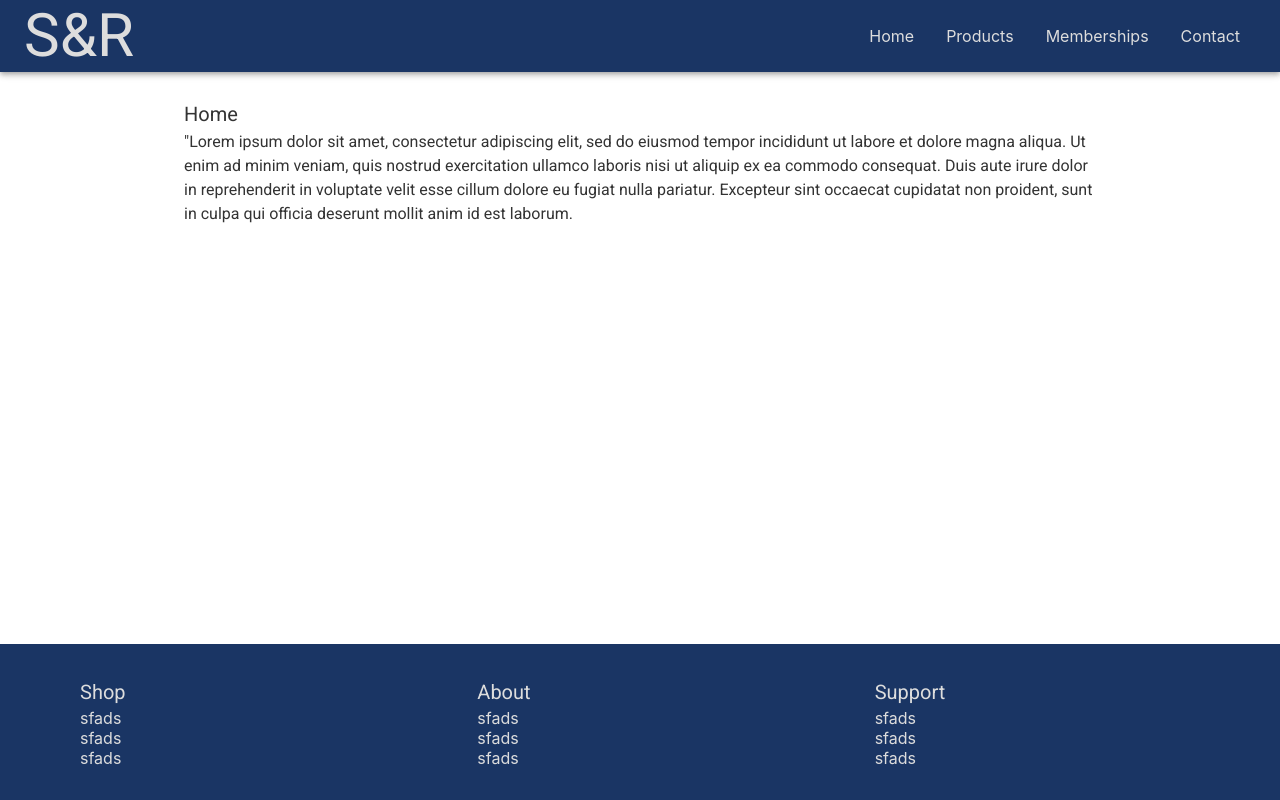
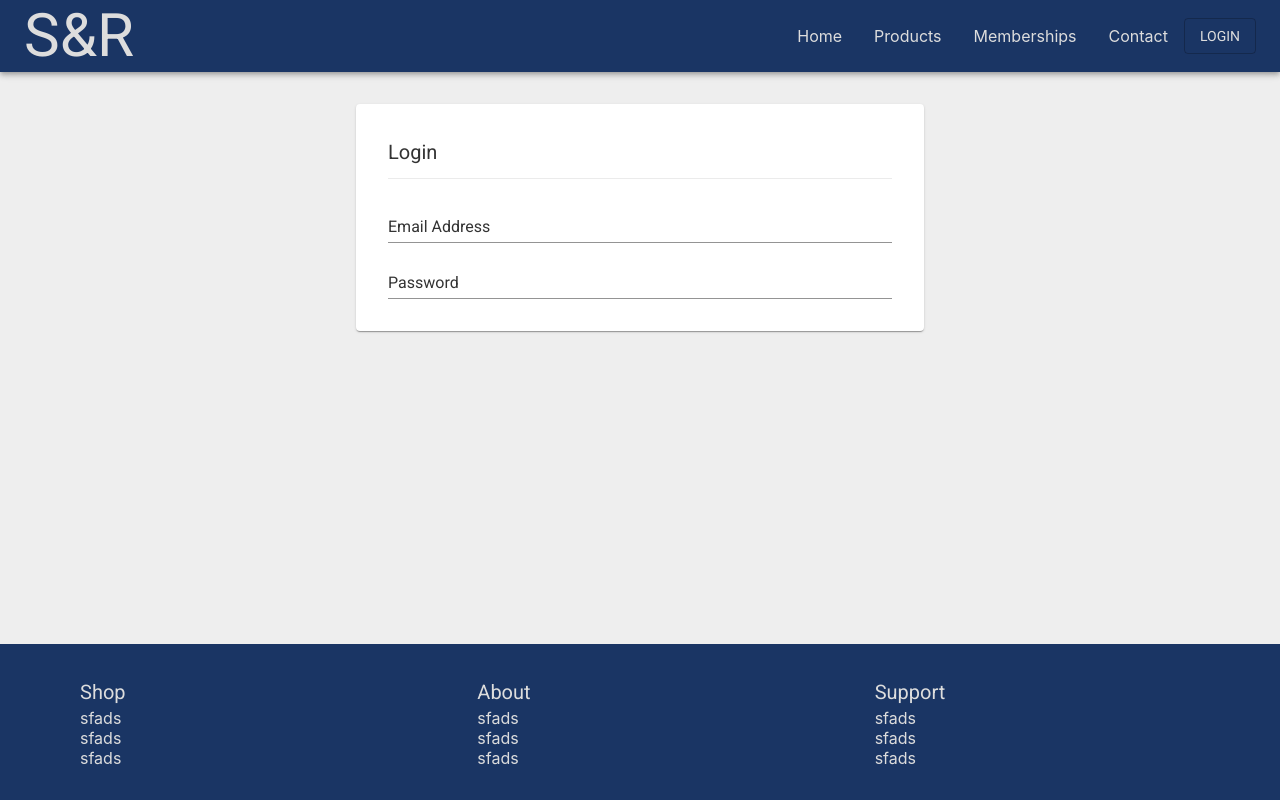
Before and after one commit to Clavinerise/shop-frontend, a React (Create React App) app: page /login in a window 1280 px wide. Built offline with nearby package versions, Linux system fonts and the light colour scheme.

Commit message:
update product page and login page

```diff
--- a/src/App.js
+++ b/src/App.js
@@ -6,6 +6,7 @@ import Contact from './contact-view/contact-page';
 import MembershipsPage from './membership-view/membership-page';
 import Home from './home-view/homepage';
 import Products from './product-view/product-route';
+import Login from './common/login';
 import {
   BrowserRouter as Router,
   Switch,
@@ -23,6 +24,7 @@ function App() {
               <Route path="/memberships" component={MembershipsPage}></Route>
               <Route path="/contact" component={Contact}></Route>
               <Route path="/products" component={Products}></Route>
+              <Route path="/login" component={Login}></Route>
               <Route path="/" component={Home}></Route>
           </Switch>
         </div>
--- a/src/common/header.js
+++ b/src/common/header.js
@@ -1,7 +1,8 @@
 import React from 'react';
-import { NavLink } from 'react-router-dom';
+import { NavLink, Link } from 'react-router-dom';
 import { AppBar, Typography, Toolbar, Button } from "@material-ui/core";
 import { makeStyles } from '@material-ui/core/styles';
+import res from '../resource.json';
 
 const useStyles = makeStyles(theme => ({
   root: {
@@ -28,16 +29,6 @@ const useStyles = makeStyles(theme => ({
 export default function Header() {
   const classes = useStyles();
   return (
-    // <header className="topnav">
-    //   <h1 className="nav-title">SnR Shopping</h1>
-    //   <div className="topnav-right">
-        // <ul>
-        //     <li><NavLink to="/" exact activeClassName="active">Home</NavLink></li>
-        //     <li><NavLink to="/about" exact activeClassName="active">About</NavLink></li>
-        //     <li><NavLink to="/contact" exact activeClassName="active">Contact</NavLink></li>
-        // </ul>
-    //   </div>
-    // </header>
     <div className={classes.root}>
       <AppBar position='static'>
         <Toolbar>
@@ -47,20 +38,17 @@ export default function Header() {
           <Typography variant='h2' color='textPrimary' className={classes.title}>
             S&R
           </Typography>
-          {/* <div className={classes.topnavRight}>
-            <ul>
-                <li><NavLink variant='h1' to="/" exact activeClassName="active">Home</NavLink></li>
-                <li><NavLink to="/about" exact activeClassName="active">About</NavLink></li>
-                <li><NavLink to="/contact" exact activeClassName="active">Contact</NavLink></li>
-            </ul>
-          </div> */}
+
           <div className={classes.topnavRight}>
-            <NavLink className={classes.links} exact activeClassName={classes.active} to="/">Home</NavLink>
-            <NavLink className={classes.links} activeClassName={classes.active} to="/products">Products</NavLink>
-            <NavLink className={classes.links} activeClassName={classes.active} to="/memberships">Memberships</NavLink>
-            <NavLink className={classes.links} activeClassName={classes.active} to="/contact">Contact</NavLink>
+            <NavLink className={classes.links} exact activeClassName={classes.active} to="/">{res.home}</NavLink>
+            <NavLink className={classes.links} activeClassName={classes.active} to="/products">{res.products}</NavLink>
+            <NavLink className={classes.links} activeClassName={classes.active} to="/memberships">{res.memberships}</NavLink>
+            <NavLink className={classes.links} activeClassName={classes.active} to="/contact">{res.contact}</NavLink>
           </div>
-          {/* <Button color='textPrimary'>Login</Button> */}
+
+          <Link to='/login'>
+            <Button variant="outlined" color='textPrimary'>Login</Button>
+          </Link>
         </Toolbar>
       </AppBar>
     </div>
--- /dev/null
+++ b/src/common/login.js
@@ -0,0 +1,72 @@
+import React, { useState, useEffect, useRef } from 'react';
+import { Typography, Grid, IconButton, Divider, Container, Paper, FormControl, Input, InputLabel, FormHelperText } from '@material-ui/core';
+import { makeStyles } from '@material-ui/core/styles';
+import res from '../resource.json';
+
+const useStyles = makeStyles(theme => ({
+  root: {
+    padding: theme.spacing(2),
+  },
+  loginForm: {
+    padding: '2em',
+    '& button': {
+      border: `1px solid ${theme.palette.primary.main}`,
+      borderRadius: '.2em',
+      padding: '.3em',
+      marginTop: '8px'
+    },
+    '& input': {
+      // paddingTop: '1em',
+      color: theme.palette.text.secondary
+    },
+    '& h6': {
+      marginBottom: '.5em',
+    }
+  }
+}));
+
+export default function ProductPage() {
+  const minProductPurchase = 1;
+  const classes = useStyles();
+  const firstRender = useRef(true);
+  const [email, setEmail] = useState();
+  const [password, setPassword] = useState();
+
+  function formValidate(quantity) {
+
+  }
+
+  useEffect(() => {
+    if(firstRender.current) {
+      firstRender.current = false;
+      return;
+    }
+  }, [email, password]);
+
+  return (
+    <Container maxWidth='sm' className={classes.root}>
+      <Paper className={classes.loginForm}>
+        <Typography variant='h6' color='textSecondary'>{res.login}</Typography>
+        {/* <TextField
+          id='email'
+          margin='dense'
+          variant='outlined'
+          fullWidth
+          value={email}
+          onChange={event => setEmail(event.target.value)}
+          /> */}
+        <Divider light />
+        <FormControl fullWidth margin="normal">
+          <InputLabel htmlFor="email">{res.email}</InputLabel>
+          <Input id="email" aria-describedby="my-helper-text" />
+          {/* <FormHelperText id="my-helper-text">We'll never share your email.</FormHelperText> */}
+        </FormControl>
+        <FormControl fullWidth>
+          <InputLabel htmlFor="password">{res.password}</InputLabel>
+          <Input id="password" aria-describedby="my-helper-text" />
+          {/* <FormHelperText id="my-helper-text">We'll never share your password.</FormHelperText> */}
+        </FormControl>
+      </Paper>
+    </Container>
+  );
+}
--- a/src/contact-view/contact-page.js
+++ b/src/contact-view/contact-page.js
@@ -1,6 +1,7 @@
 import React from 'react';
 import { Typography, Container } from '@material-ui/core';
 import { makeStyles } from '@material-ui/core/styles';
+import res from '../resource.json';
 
 const useStyles = makeStyles(theme => ({
   root: {
@@ -21,7 +22,7 @@ export default function ContactPage(props) {
           align='left'
           variant='h6'
           >
-            Contact
+            {res.contact}
         </Typography>
         <Typography
           color='textSecondary'
--- a/src/home-view/homepage.js
+++ b/src/home-view/homepage.js
@@ -1,6 +1,7 @@
 import React from 'react';
 import { Typography, Container } from '@material-ui/core';
 import { makeStyles } from '@material-ui/core/styles';
+import res from '../resource.json';
 
 const useStyles = makeStyles(theme => ({
   root: {
@@ -24,7 +25,7 @@ export default function HomePage(props) {
           align='left'
           variant='h6'
           >
-            Home
+            {res.home}
         </Typography>
         <Typography
           color='textSecondary'
--- a/src/index.css
+++ b/src/index.css
@@ -6,6 +6,7 @@ html, body {
   -webkit-font-smoothing: antialiased;
   -moz-osx-font-smoothing: grayscale;
   height: 100%;
+  background-color: #eee;
   /* border: 3px solid red; */
 }
 
--- a/src/membership-view/membership-page.js
+++ b/src/membership-view/membership-page.js
@@ -1,6 +1,7 @@
 import React from 'react';
 import { Typography, Container } from '@material-ui/core';
 import { makeStyles } from '@material-ui/core/styles';
+import res from '../resource.json';
 
 const useStyles = makeStyles(theme => ({
   root: {
@@ -27,7 +28,7 @@ export default function MembershipsPage(props) {
           align='left'
           variant='h6'
           >
-            Memberships
+            {res.memberships}
         </Typography>
         <Typography
           color='textSecondary'
--- a/src/product-view/product-page.js
+++ b/src/product-view/product-page.js
@@ -1,8 +1,9 @@
-import React, { useState, useEffect } from 'react';
-import { Typography, Grid, IconButton, TextField } from '@material-ui/core';
+import React, { useState, useEffect, useRef } from 'react';
+import { Typography, Grid, IconButton, TextField, Container } from '@material-ui/core';
 import { makeStyles } from '@material-ui/core/styles';
 import Add from '@material-ui/icons/Add';
 import Remove from '@material-ui/icons/Remove';
+import res from '../resource.json';
 
 const useStyles = makeStyles(theme => ({
   root: {
@@ -17,42 +18,70 @@ const useStyles = makeStyles(theme => ({
       marginTop: '8px'
     },
     '& input': {
-      width: '1em',
+      width: '3em',
       textAlign: 'center',
       color: theme.palette.text.secondary
     }
   },
+  productSection: {
+    backgroundColor: '#fff',
+    borderRadius: '.3em',
+    marginBottom: '1em',
+    padding: '1em',
+    // border: '2px solid #ddd'
+  }
 }));
 
 export default function ProductPage() {
-  function formValidate(event) {
+  const minProductPurchase = 1;
+  const classes = useStyles();
+  const firstRender = useRef(true);
+  const [product, setProduct] = useState(0);
+  const [quantity, setQuantity] = useState(minProductPurchase);
+
+  function formValidate(quantity) {
     console.log('sdfsdf');
 
-    if(event.target.value <= 0) {
-      console.log(event.target.value);
+    if(quantity <= minProductPurchase) {
+      setQuantity(minProductPurchase);
+      return;
+    }
+    if(quantity >= product.stock) {
+      setQuantity(product.stock);
+      return;
     }
   }
 
-  const classes = useStyles();
-  const [product, setProduct] = useState(0);
-  const [quantity, setQuantity] = useState(1);
-
   useEffect(() => {
+    if(firstRender.current) {
+      firstRender.current = false;
       setProduct({
         productId: '0',
         productName: 'Tea',
         productPrice: '400',
         productImgUrl: 'http://www.snrshopping.com/images/stories/hot_deals/july2019/111554-new.jpg',
-      description: 'hello'
+        description: 'hello',
+        stock: 999,
       });
-  }, []);
+      return;
+    }
+
+    // formValidate
+    formValidate(quantity);
+  }, [quantity]);
 
   return (
-      <div className={classes.root}>
+      <Container maxWidth='md' className={classes.root}>
+        <Grid
+          container
+          spacing={2}
+          direction='column'
+          >
           <Grid
             container
             spacing={2}
             direction='row'
+            className={classes.productSection}
             >
             <Grid item>
               <img src={product.productImgUrl} alt={product.productName}/>
@@ -74,6 +103,7 @@ export default function ProductPage() {
               <div className={classes.quantity}>
                 <IconButton
                   aria-label='subtract'
+                  disabled={quantity <= 1 ? true : false}
                   onClick={() => { setQuantity(quantity-1) }}>
                     <Remove color='primary'/>
                 </IconButton>
@@ -82,17 +112,50 @@ export default function ProductPage() {
                   margin='dense'
                   variant='outlined'
                   value={quantity}
-                onChange={formValidate}
+                  onChange={event => setQuantity(event.target.value)}
                   />
                 <IconButton
                   aria-label='add'
-                onClick={() => { setQuantity(quantity+1) }}>
+                  onClick={event => { setQuantity(quantity+ +1) }}>
                     <Add color='primary'/>
                 </IconButton>
               </div>
-
             </Grid>
           </Grid>
-      </div>
+
+          <Grid
+            container
+            spacing={2}
+            direction='column'
+            className={classes.productSection}
+            >
+            <Typography
+              color='textSecondary'
+              variant='h6'
+              >
+              {res.productDescription}
+            </Typography>
+
+            <Typography
+              color='textSecondary'
+              >
+              {product.description}
+            </Typography>
+          </Grid>
+
+          <Grid
+            container
+            spacing={2}
+            direction='column'
+            >
+            <Typography
+              color='textSecondary'
+              variant='h6'
+              >
+              {res.recommendations}
+            </Typography>
+          </Grid>
+        </Grid>
+      </Container>
   );
 }
--- /dev/null
+++ b/src/resource.json
@@ -0,0 +1,11 @@
+{
+  "home": "Home",
+  "products": "Products",
+  "memberships": "Memberships",
+  "contact": "Contact",
+  "recommendations": "Recommendations",
+  "productDescription": "Product Description",
+  "login": "Login",
+  "email": "Email Address",
+  "password": "Password"
+}
```
Lines whose indentation alone changed are shown as unchanged.
